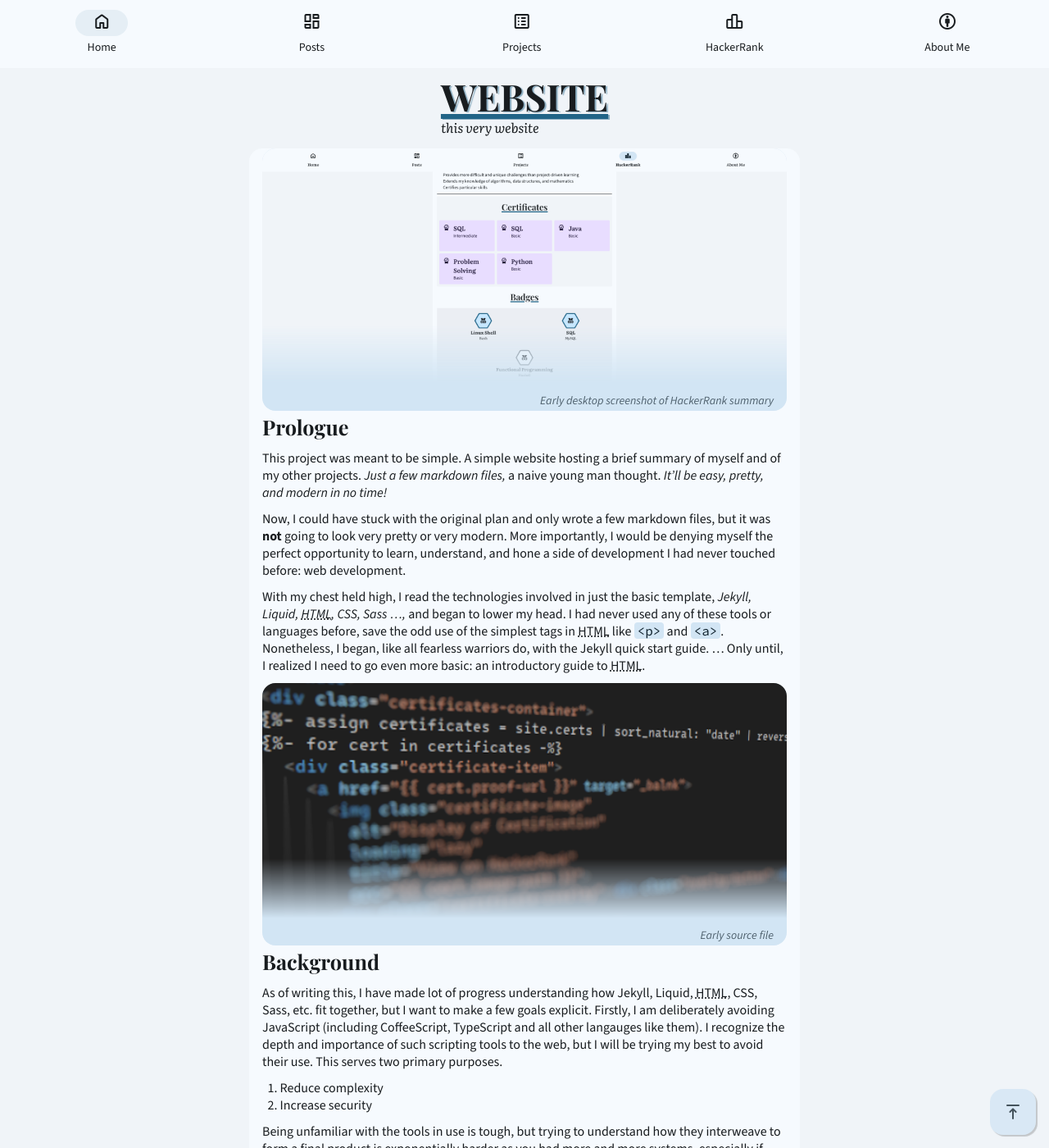
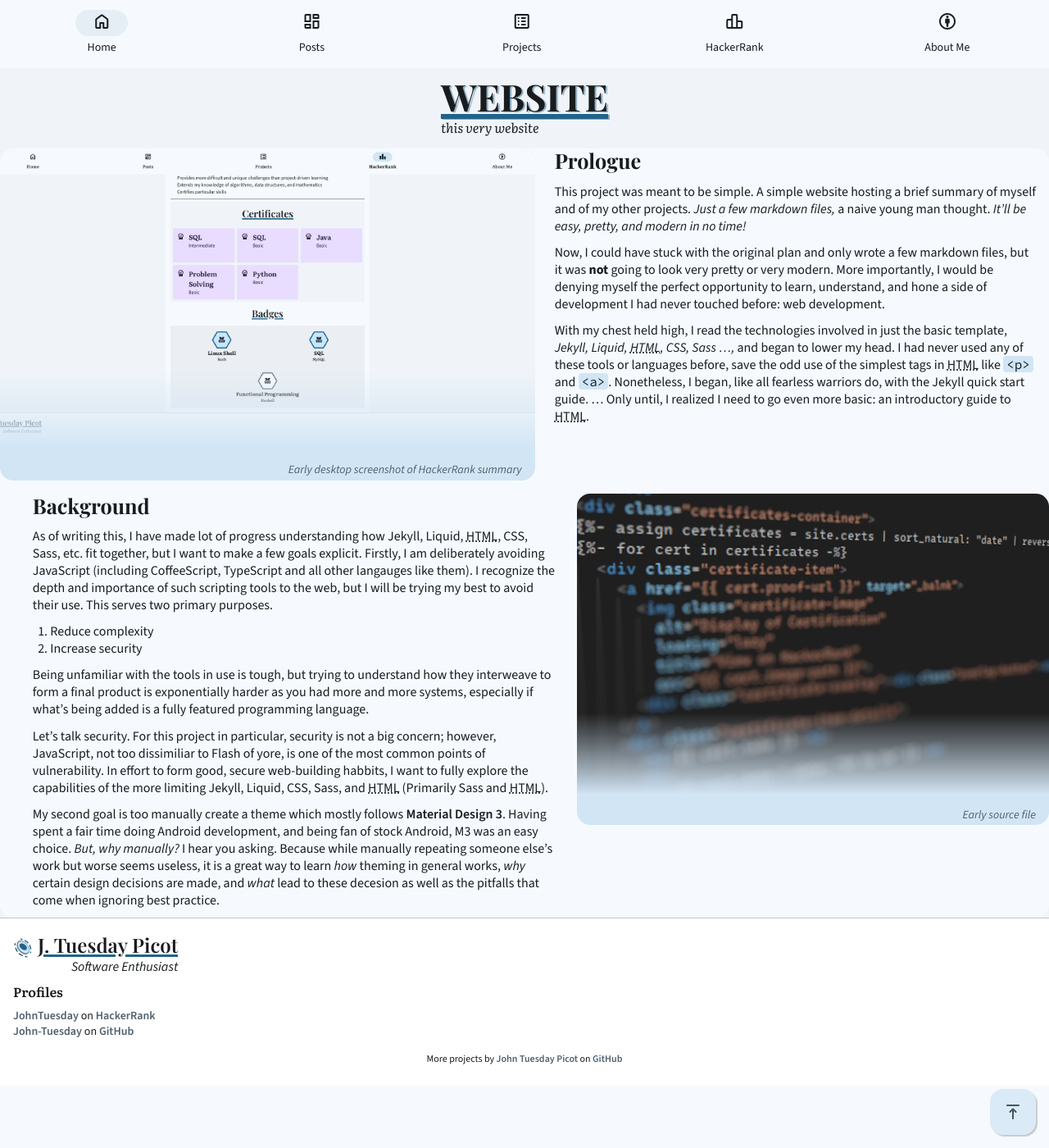
Before and after one commit to John-Tuesday/John-Tuesday.github.io, a Jekyll site: the page built from _projects/self-site.md, in a window 1280 px wide and 1400 px high. Shown: the whole window at 82% size. Built offline with Jekyll 4.4.1, drawn with Linux system fonts in a browser that asks for light colours; some web fonts are replaced.

Commit message:
Style project (fluidly)

```diff
--- a/_layouts/projects/project.html
+++ b/_layouts/projects/project.html
@@ -1,7 +1,7 @@
 ---
 layout: default
 ---
-<article class="page-container">
+<article class="project-page-container">
   <header class="page-header">
     <h1 class="page-title">{{ page.title | escape }}</h1>
     {%- if page.subtitle -%}
--- a/_sass/projects/project.scss
+++ b/_sass/projects/project.scss
@@ -1,20 +1,67 @@
 @use "theme";
 $-page-radius: 16px;
+$-vmax-width: 750px;
+
+.project-page-container {
+    display: flex;
+    flex-direction: column;
+    align-items: center;
+    justify-content: flex-start;
+
+    background-color: theme.$surface-container-low;
+    color: theme.$on-surface;
+}
 
 .project-page-content {
+    // width: fit-content;
     border-radius: $-page-radius;
     background-color: theme.$surface;
     color: theme.$on-surface;
 
+    > :not(:last-child) {
+        padding-block-end: 16px;
+    }
+
     p > code {
         padding-block-start: 0;
         padding-block-end: 0;
+    }
+}
+
+.project-section {
+    display: flex;
+    flex-direction: row;
+    align-items: flex-start;
+    justify-content: flex-start;
+    gap: 8px;
+
+    &:nth-child(even) {
+        flex-direction: row-reverse;
+    }
+
+    @media (max-width: $-vmax-width) {
+        flex-direction: column;
+        &:nth-child(even) {
+            flex-direction: column;
+        }
     }
 
     > :not([class|="project-no-pad"]) {
         $-pad: 16px;
         padding-inline-start: $-pad;
         padding-inline-end: $-pad;
+    }
+
+    > section {
+        flex: 0 1 fit-content;
+        display: inline-block;
+    }
+    > figure {
+        flex: 0 1 fit-content;
+    }
+
+    h2 {
+        display: inline-block;
     }
 }
 
@@ -30,9 +77,7 @@ figure[class|="project"] {
     overflow: clip;
     display: inline-block;
     max-width: 100%;
-    width: 100%;
     max-height: 100%;
-    height: 100%;
 
     @include theme.font-label-large();
     font-style: italic;
@@ -54,18 +99,19 @@ figure[class|="project"] {
     }
 
     img.screenshot {
-        display: block;
+        display: inline-block;
         object-fit: cover;
         object-position: center top;
 
-        $-h: 20rem;
-        max-height: min(100%, 100vh, $-h);
-        height: $-h;
-        max-width: 100%;
+        height: 400px;
         width: 100%;
 
         $-gradient: linear-gradient(0deg, transparent 0 $-cap-height, transparent 5%, black 33% 100%);
         -webkit-mask-image: $-gradient;
         mask-image: $-gradient;
+
+        @media (max-width: $-vmax-width) {
+            height: clamp(40px, 33vh, 100%);
+        }
     }
 }
```
